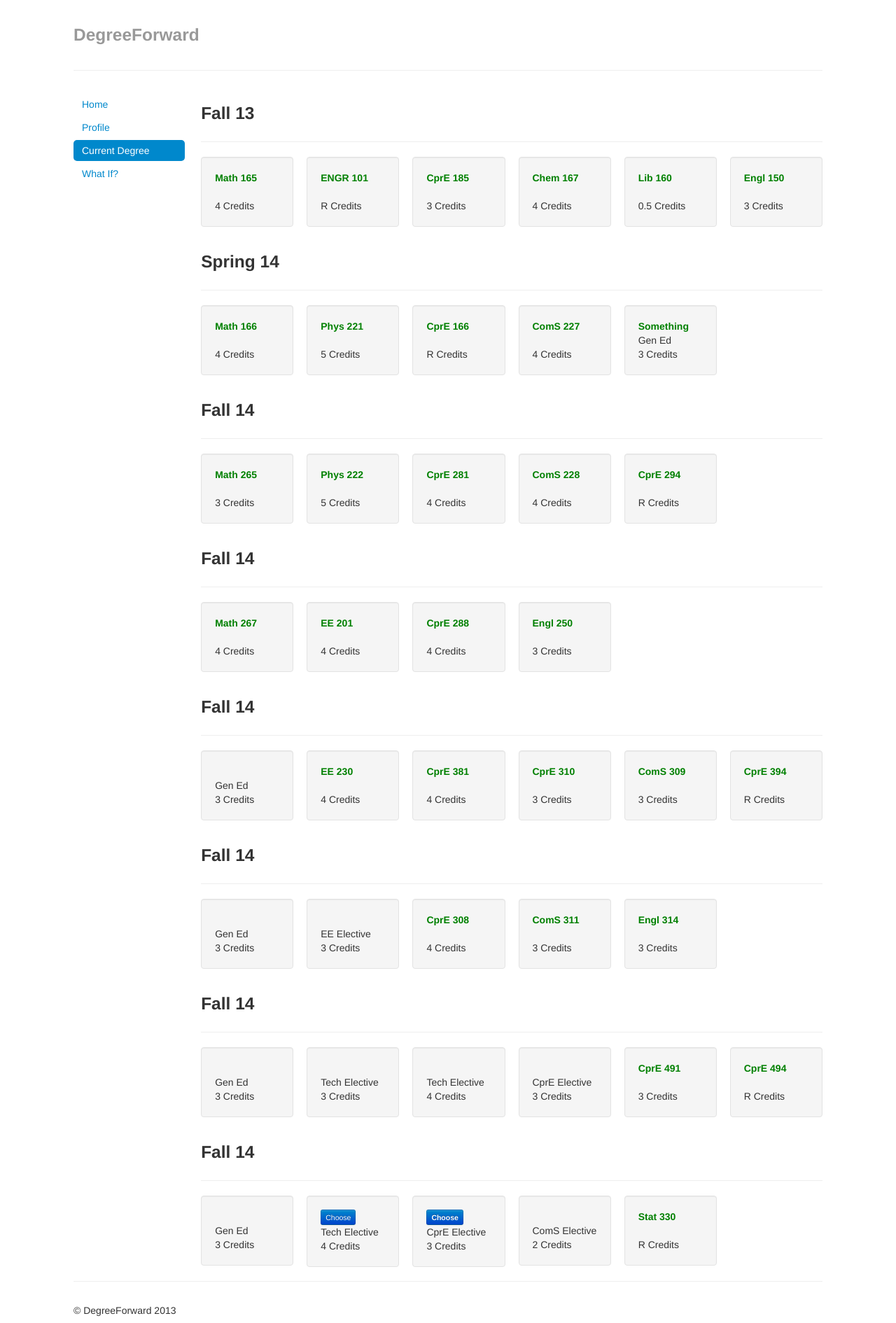
After one commit to mpdavis/329, a Flask app: page /current in a window 1280 px wide. The commit adds this page. Shown: the whole page at 70% size. Run offline with Flask 2, Linux system fonts and the light colour scheme; some libraries are stand-ins or nearby versions.

Commit message:
committing WIP for Max

```diff
--- a/app.py
+++ b/app.py
@@ -8,10 +8,18 @@ app.debug = True
 def index():
     return render_template('index.html')
 
-@app.route('/demo')
-def demo():
+@app.route('/profile')
+def profile():
+    return render_template('profile.html')
 
-    return render_template('demo.html')
+@app.route('/current')
+def current():
+    return render_template('current.html')
+
+@app.route('/what_if')
+def what_if():
+    return render_template('what_if.html')
+
 
 if __name__ == '__main__':
     # Bind to PORT if defined, otherwise default to 5000.
--- a/static/css/styles.css
+++ b/static/css/styles.css
@@ -27,7 +27,7 @@ html, body {
 /* Custom container */
 .container-narrow {
     margin: 0 auto;
-    max-width: 1000px;
+    max-width: 1070px;
 }
 .container-narrow > hr {
     margin: 30px 0;
--- /dev/null
+++ b/templates/current.html
@@ -0,0 +1,332 @@
+{% extends "base.html" %}
+
+{% block main %}
+
+    <div class="row-fluid">
+
+        <div class="span2">
+            <ul class="nav nav-pills nav-stacked">
+                <li>
+                    <a href="/">Home</a>
+                </li>
+                <li>
+                    <a href="/profile">Profile</a>
+                </li>
+                <li  class="active">
+                    <a href="/current">Current Degree</a>
+                </li>
+                <li>
+                    <a href="/what_if">What If?</a>
+                </li>
+            </ul>
+        </div>
+
+        <div class="span10">
+            <h3>Fall 13</h3><hr>
+            <div class="row-fluid">
+                <div class="span2">
+                    <div class="well"><span style="color: green; font-weight: bold">Math 165</span><br><br>4 Credits</div>
+                </div>
+
+                <div class="span2">
+                    <div class="well"><span style="color: green; font-weight: bold">ENGR 101</span><br><br>R Credits</div>
+                </div>
+
+                <div class="span2">
+                    <div class="well"><span style="color: green; font-weight: bold">CprE 185</span><br><br>3 Credits</div>
+                </div>
+
+                <div class="span2">
+                    <div class="well"><span style="color: green; font-weight: bold">Chem 167</span><br><br>4 Credits</div>
+                </div>
+
+                <div class="span2">
+                    <div class="well"><span style="color: green; font-weight: bold">Lib 160</span><br><br>0.5 Credits</div>
+                </div>
+
+                <div class="span2">
+                    <div class="well"><span style="color: green; font-weight: bold">Engl 150</span><br><br>3 Credits</div>
+                </div>
+            </div>
+
+            <h3>Spring 14</h3><hr>
+            <div class="row-fluid">
+                <div class="span2">
+                    <div class="well"><span style="color: green; font-weight: bold">Math 166</span><br><br>4 Credits</div>
+                </div>
+
+                <div class="span2">
+                    <div class="well"><span style="color: green; font-weight: bold">Phys 221</span><br><br>5 Credits</div>
+                </div>
+
+                <div class="span2">
+                    <div class="well"><span style="color: green; font-weight: bold">CprE 166</span><br><br>R Credits</div>
+                </div>
+
+                <div class="span2">
+                    <div class="well"><span style="color: green; font-weight: bold">ComS 227</span><br><br>4 Credits</div>
+                </div>
+
+                <div class="span2">
+                    <div class="well"><span style="color: green; font-weight: bold">Something</span><br>Gen Ed<br>3 Credits</div>
+                </div>
+
+            </div>
+
+            <h3>Fall 14</h3><hr>
+            <div class="row-fluid">
+                <div class="span2">
+                    <div class="well"><span style="color: green; font-weight: bold">Math 265</span><br><br>3 Credits</div>
+                </div>
+
+                <div class="span2">
+                    <div class="well"><span style="color: green; font-weight: bold">Phys 222</span><br><br>5 Credits</div>
+                </div>
+
+                <div class="span2">
+                    <div class="well"><span style="color: green; font-weight: bold">CprE 281</span><br><br>4 Credits</div>
+                </div>
+
+                <div class="span2">
+                    <div class="well"><span style="color: green; font-weight: bold">ComS 228</span><br><br>4 Credits</div>
+                </div>
+
+                <div class="span2">
+                    <div class="well"><span style="color: green; font-weight: bold">CprE 294</span><br><br>R Credits</div>
+                </div>
+            </div>
+
+            <h3>Fall 14</h3><hr>
+            <div class="row-fluid">
+                <div class="span2">
+                    <div class="well"><span style="color: green; font-weight: bold">Math 267</span><br><br>4 Credits</div>
+                </div>
+
+                <div class="span2">
+                    <div class="well"><span style="color: green; font-weight: bold">EE 201</span><br><br>4 Credits</div>
+                </div>
+
+                <div class="span2">
+                    <div class="well"><span style="color: green; font-weight: bold">CprE 288</span><br><br>4 Credits</div>
+                </div>
+
+                <div class="span2">
+                    <div class="well"><span style="color: green; font-weight: bold">Engl 250</span><br><br>3 Credits</div>
+                </div>
+
+            </div>
+
+            <h3>Fall 14</h3><hr>
+            <div class="row-fluid">
+                <div class="span2">
+                    <div class="well"><span style="color: green; font-weight: bold"></span><br>Gen Ed<br>3 Credits</div>
+                </div>
+
+                <div class="span2">
+                    <div class="well"><span style="color: green; font-weight: bold">EE 230</span><br><br>4 Credits</div>
+                </div>
+
+                <div class="span2">
+                    <div class="well"><span style="color: green; font-weight: bold">CprE 381</span><br><br>4 Credits</div>
+                </div>
+
+                <div class="span2">
+                    <div class="well"><span style="color: green; font-weight: bold">CprE 310</span><br><br>3 Credits</div>
+                </div>
+
+                <div class="span2">
+                    <div class="well"><span style="color: green; font-weight: bold">ComS 309</span><br><br>3 Credits</div>
+                </div>
+
+                <div class="span2">
+                    <div class="well"><span style="color: green; font-weight: bold">CprE 394</span><br><br>R Credits</div>
+                </div>
+            </div>
+
+            <h3>Fall 14</h3><hr>
+            <div class="row-fluid">
+                <div class="span2">
+                    <div class="well"><span style="color: green; font-weight: bold"></span><br>Gen Ed<br>3 Credits</div>
+                </div>
+
+                <div class="span2">
+                    <div class="well"><span style="color: green; font-weight: bold"></span><br>EE Elective<br>3 Credits</div>
+                </div>
+
+                <div class="span2">
+                    <div class="well"><span style="color: green; font-weight: bold">CprE 308</span><br><br>4 Credits</div>
+                </div>
+
+                <div class="span2">
+                    <div class="well"><span style="color: green; font-weight: bold">ComS 311</span><br><br>3 Credits</div>
+                </div>
+
+                <div class="span2">
+                    <div class="well"><span style="color: green; font-weight: bold">Engl 314</span><br><br>3 Credits</div>
+                </div>
+
+            </div>
+
+
+
+            <h3>Fall 14</h3><hr>
+            <div class="row-fluid">
+                <div class="span2">
+                    <div class="well"><span style="color: green; font-weight: bold"></span><br>Gen Ed<br>3 Credits</div>
+                </div>
+
+                <div class="span2">
+                    <div class="well"><span style="color: green; font-weight: bold"></span><br>Tech Elective<br>3 Credits</div>
+                </div>
+
+                <div class="span2">
+                    <div class="well"><span style="color: green; font-weight: bold"></span><br>Tech Elective<br>4 Credits</div>
+                </div>
+
+                <div class="span2">
+                    <div class="well"><span style="color: green; font-weight: bold"></span><br>CprE Elective<br>3 Credits</div>
+                </div>
+
+                <div class="span2">
+                    <div class="well"><span style="color: green; font-weight: bold">CprE 491</span><br><br>3 Credits</div>
+                </div>
+
+                <div class="span2">
+                    <div class="well"><span style="color: green; font-weight: bold">CprE 494</span><br><br>R Credits</div>
+                </div>
+
+
+
+            </div>
+
+
+            <h3>Fall 14</h3><hr>
+            <div class="row-fluid">
+                <div class="span2">
+                    <div class="well"><span style="color: green; font-weight: bold"></span><br>Gen Ed<br>3 Credits</div>
+                </div>
+
+                <div class="span2">
+                    <div class="well"><span id="test_parent" style="color: green; font-weight: bold"><button id="test" class="btn btn-mini btn-primary tech">Choose</button></span><br>Tech Elective<br>4 Credits</div>
+                </div>
+
+                <div class="span2">
+                    <div class="well"><span style="color: green; font-weight: bold"><a href="#cpre" role="button" class="btn btn-mini btn-primary" data-toggle="modal">Choose</a></span><br>CprE Elective<br>3 Credits</div>
+                </div>
+
+                <div class="span2">
+                    <div class="well"><span style="color: green; font-weight: bold"></span><br>ComS Elective<br>2 Credits</div>
+                </div>
+
+                <div class="span2">
+                    <div class="well"><span style="color: green; font-weight: bold">Stat 330</span><br><br>R Credits</div>
+                </div>
+
+            </div>
+
+        </div>
+
+    </div>
+
+
+    <div id="cpre" class="modal hide fade" tabindex="-1" role="dialog" aria-labelledby="cpreLabel" aria-hidden="true">
+        <div class="modal-header">
+            <button type="button" class="close" data-dismiss="modal" aria-hidden="true">×</button>
+            <h3 id="cpreLabel">Choose a CprE Elective</h3>
+        </div>
+        <div class="modal-body">
+            <table class="table">
+                <form id="cpre_form">
+                    <tr>
+                        <th>Class</th>
+                        <th>Credits</th>
+                        <th>Description</th>
+                        <th>Choose</th>
+                    </tr>
+                    <tr>
+                        <td>CprE 329</td>
+                        <td>3</td>
+                        <td><a href="#">Link</a></td>
+                        <td>
+                            <label class="radio">
+                                <input type="radio" name="optionsRadios" id="329" value="CprE 329">
+                            </label>
+                        </td>
+                    </tr>
+                    <tr>
+                        <td>CprE 330</td>
+                        <td>4</td>
+                        <td><a href="#">Link</a></td>
+                        <td>
+                            <label class="radio">
+                                <input type="radio" name="optionsRadios" id="330" value="option1">
+                            </label>
+                        </td>
+                    </tr>
+                    <tr>
+                        <td>CprE 339</td>
+                        <td>3</td>
+                        <td><a href="#">Link</a></td>
+                        <td>
+                            <label class="radio">
+                                <input type="radio" name="optionsRadios" id="339" value="option1">
+                            </label>
+                        </td>
+                    </tr>
+                    <tr>
+                        <td>CprE 388</td>
+                        <td>4</td>
+                        <td><a href="#">Link</a></td>
+                        <td>
+                            <label class="radio">
+                                <input type="radio" name="optionsRadios" id="388" value="option1">
+                            </label>
+                        </td>
+                    </tr>
+                    <tr>
+                        <td>CprE 416</td>
+                        <td>3</td>
+                        <td><a href="#">Link</a></td>
+                        <td>
+                            <label class="radio">
+                                <input type="radio" name="optionsRadios" id="416" value="option1">
+                            </label>
+                        </td>
+                    </tr>
+                </form>
+            </table>
+
+        </div>
+        <div class="modal-footer">
+            <button class="btn" data-dismiss="modal" aria-hidden="true">Cancel</button>
+            <button id="cpre_save" class="btn btn-primary">Save</button>
+        </div>
+    </div>
+
+
+{% endblock %}
+
+{% block js %}
+
+    <script>
+
+        $(document).ready(function() {
+            $('.tech').on("click", function(e) {
+                console.log(e.target.id);
+                $('#' + e.target.id + '_parent').html('Test <button class="btn btn-mini">Edit</button>')
+            })
+
+            $('#cpre_save').on('click', function() {
+                console.log($('input[name=optionsRadio]:checked', '#cpre_form').val())
+            })
+
+
+
+        });
+
+
+
+    </script>
+
+
+{% endblock %}
```
Also changed, not shown: templates/demo.html (deleted, +0 -109 lines), templates/profile.html (added, +35 -0 lines), templates/what_if.html (added, +43 -0 lines).
